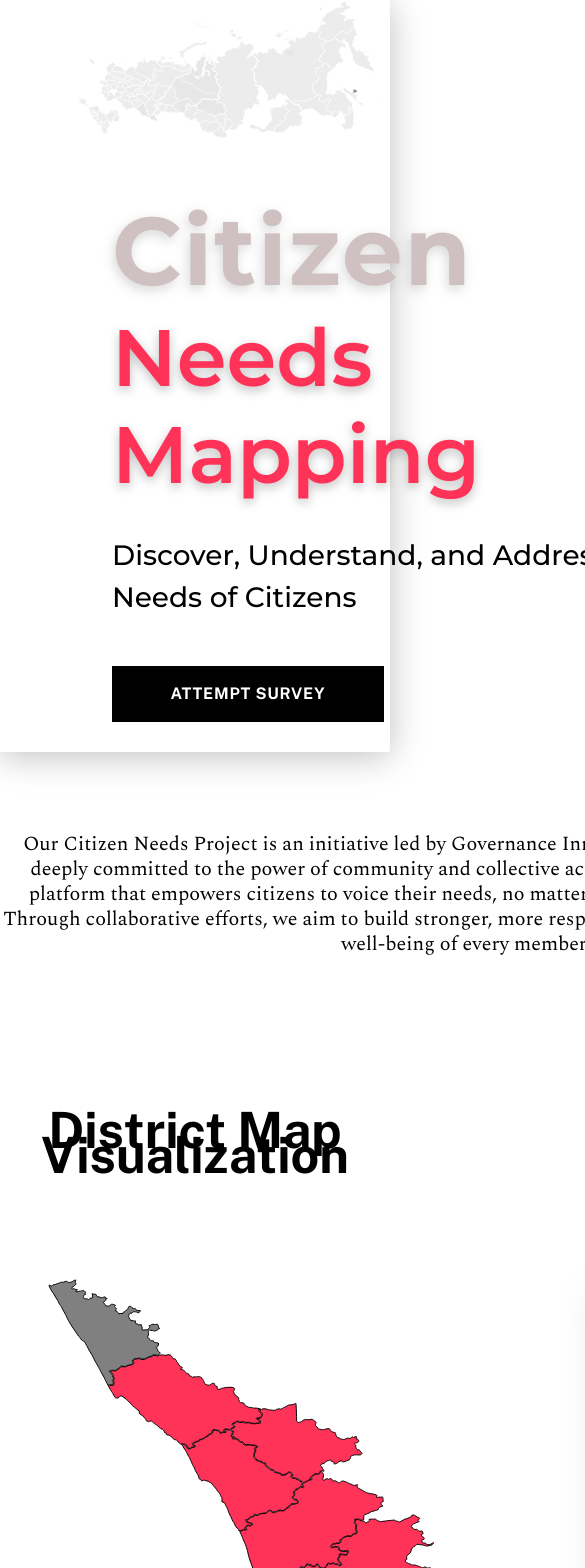
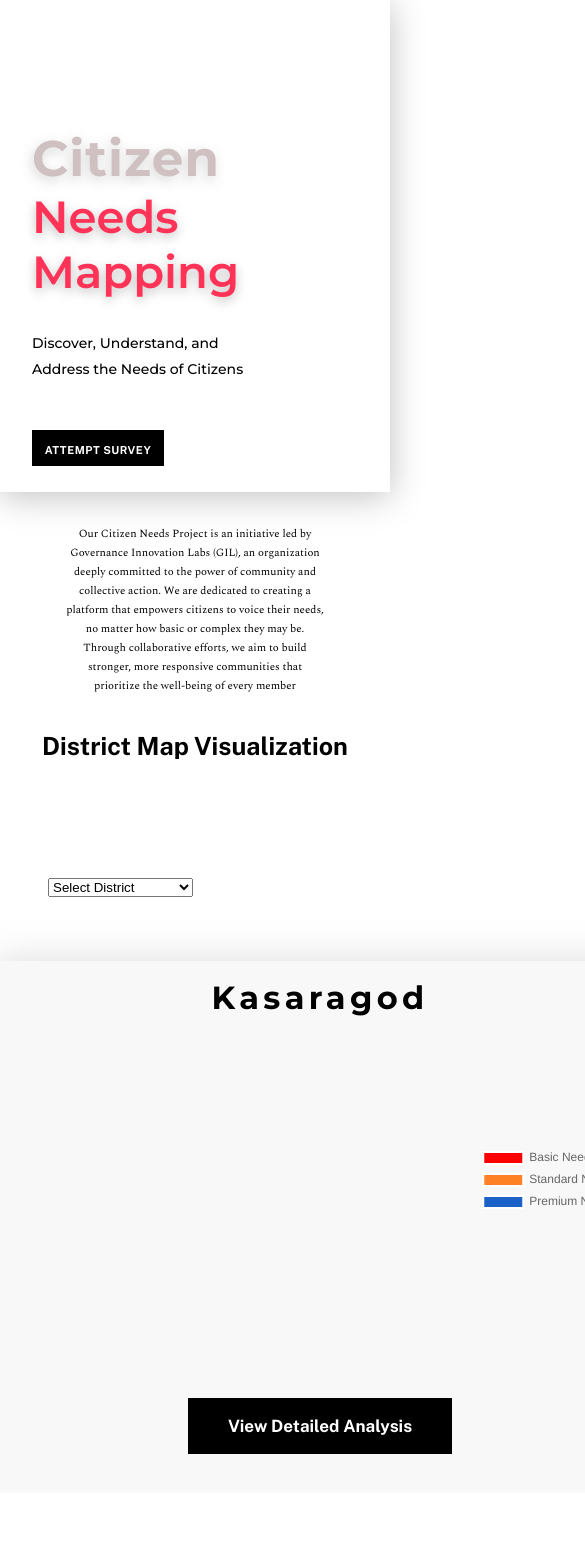
Before and after one commit to Mekhadev2025/Citizens-Needs-Mapping, a React (Vite) app in the folder client/: page / in a window 390 px wide. Shown: the top 1568 px of the page, 585 px wide, since content can reach past the window. After the commit the page ends 1493 px from the top, so only its background shows below. Built offline with nearby package versions, Linux system fonts and the light colour scheme; no server answers.

Commit message:
reposiveness

```diff
--- a/client/src/components/Hero/Hero.css
+++ b/client/src/components/Hero/Hero.css
@@ -71,3 +71,49 @@ cursor:pointer;
     color:white;
     transition:.5s ease all ;
 }
+
+
+@media screen and (max-width:480px)
+{
+    .hero{
+    background-image:none;
+    margin:0;
+    height: 30.75rem;
+    }
+    .heroTitle1{
+        font-size: 3.125rem;
+font-style: normal;
+font-weight: 700;
+line-height: normal;
+letter-spacing: 0.0625rem;
+margin-top:8rem;
+margin-left:2rem;
+    }
+    .heroTitle2{
+        font-size: 2.8125rem;
+font-style: normal;
+font-weight: 600;
+line-height: normal;
+margin:0;
+margin-left:2rem;
+    }
+    .heroContent{
+        width:14rem;
+font-size: 0.875rem;
+font-style: normal;
+font-weight: 500;
+line-height: 1.59375rem;
+margin-left:2rem;
+    }
+    .heroButton{
+        width: 8.25rem;
+height: 2.25rem;
+font-size: 0.6875rem;
+font-style: normal;
+font-weight: 700;
+line-height: 2.59375rem;
+letter-spacing: 0.03094rem;
+margin-left:2rem;
+    }
+
+}
--- a/client/src/components/Map/Map.css
+++ b/client/src/components/Map/Map.css
@@ -83,3 +83,19 @@ margin-top:2rem;
     width:40rem;
   }
 }
+
+@media screen and (max-width:480px)
+{
+  .mapTitle{
+    font-size: 1.5625rem;
+font-style: normal;
+font-weight: 700;
+line-height: 2.4375rem;
+  }
+  .mapContainer{
+    flex-direction:column
+  }
+  .selectDist{
+    margin-left:3rem;
+  }
+}
--- a/client/src/components/Map/Map.jsx
+++ b/client/src/components/Map/Map.jsx
@@ -1,17 +1,21 @@
-import React, { useState,useEffect } from "react";
+import React, { useState, useEffect } from "react";
 import Chart from "../../components/Chart/Chart";
 import "../Map/Map.css";
 import { useNavigate } from "react-router-dom";
 import axios from "axios";
+
 const Map = ({ selectDistrict, onSelectDistrict }) => {
   const navigate = useNavigate();
   const [selectedDistrict, setSelectedDistrict] = useState("Kasaragod");
   const [cardContent, setCardContent] = useState(false);
+  const [propsData, setPropsData] = useState({});
+  const [screenWidth, setScreenWidth] = useState(window.innerWidth);
+
   const districtColors = {
     defaultColor: "#FF3358",
     selectedColor: "grey",
   };
-  const [propsData, setPropsData] = useState({});
+
   const fetchData = async (districtId) => {
     try {
       const response = await axios.get(
@@ -20,9 +24,6 @@ const Map = ({ selectDistrict, onSelectDistrict }) => {
       const data = response.data;
       console.log(data);
       setPropsData(data);
-      // console.log("props",propsData.district)
-      // console.log("data=",data.district)
-      // console.log("PropsData",propsData)
     } catch (error) {
       console.error("Error fetching data:", error);
     }
@@ -31,6 +32,7 @@ const Map = ({ selectDistrict, onSelectDistrict }) => {
   const handleSubmit = (district) => {
     navigate(`/analysis?district=${district}`);
   };
+
   const handleDistrictClick = (districtId) => {
     console.log(districtId);
     fetchData(districtId);
@@ -39,15 +41,33 @@ const Map = ({ selectDistrict, onSelectDistrict }) => {
     onSelectDistrict(districtId);
   };
 
-    useEffect(()=>{
-      handleDistrictClick("Kasaragod")
-    },[])
+  useEffect(() => {
+    handleDistrictClick("Kasaragod");
+  }, []);
+
+  // Function to update screen width when the window is resized
+  const updateScreenWidth = () => {
+    setScreenWidth(window.innerWidth);
+  };
+
+  // Add an event listener to track window resize
+  useEffect(() => {
+    window.addEventListener("resize", updateScreenWidth);
+
+    // Clean up the event listener when the component unmounts
+    return () => {
+      window.removeEventListener("resize", updateScreenWidth);
+    };
+  }, []);
+
   return (
     <>
       <h1 className="mapTitle">District Map Visualization</h1>
       <div className="mapContainer">
-        <div className="mapImg">
-          <svg
+        {screenWidth > 480 ? (
+
+          <div className="mapImg">
+             <svg
             width="508"
             height="682"
             viewBox="0 0 508 682"
@@ -261,7 +281,31 @@ const Map = ({ selectDistrict, onSelectDistrict }) => {
               />
             </g>
           </svg>
-        </div>
+          </div>
+        ) : (
+
+          <div className="selectDist">
+            < select>
+              <option value="">Select District</option>
+              <option value="">Kasaragod</option>
+              <option value="">Kannur</option>
+              <option value="">Kozhikode</option>
+              <option value="">Malappuram</option>
+              <option value="">Palakkad</option>
+              <option value="">Wayanad</option>
+              <option value="">Thrissur</option>
+              <option value="">Ernakulam</option>
+              <option value="">Idukki</option>
+              <option value="">Kottayam</option>
+              <option value="">Alappuzha</option>
+              <option value="">Pathanamthitta</option>
+              <option value="">Kollam</option>
+              <option value="">Thiruvananthapuram</option>
+
+
+            </select>
+          </div>
+        )}
         <div className="card">
           <>
             <h1 className="cardTitle">{selectedDistrict}</h1>
@@ -271,7 +315,7 @@ const Map = ({ selectDistrict, onSelectDistrict }) => {
                 className="cardButton"
                 onClick={() => handleSubmit(selectedDistrict)}
               >
-                View Detailed analysis
+                View Detailed Analysis
               </button>
             </div>
           </>
--- a/client/src/pages/AttemptSurvey/Survey.jsx
+++ b/client/src/pages/AttemptSurvey/Survey.jsx
@@ -62,7 +62,7 @@ const Survey = () => {
         console.log("Thank you for your contribution");
         setFormData("")
          setSubmit(true)
-        // You can perform any additional actions here after a successful submission.
+
       } else {
         console.error("Error submitting the form");
       }
--- a/client/src/pages/Home/Home.css
+++ b/client/src/pages/Home/Home.css
@@ -11,3 +11,20 @@
     margin-top:5rem;
     margin-bottom:10rem;
  }
+
+
+ @media screen and (max-width:480px)
+ {
+   .homeDescription{
+      text-align: center;
+      font-family: Spectral;
+      font-size: 0.6875rem;
+      font-style: normal;
+      font-weight: 400;
+      line-height: 1.1875rem;
+      width: 16.1875rem;
+       margin-top:2rem;
+       margin-bottom:2rem;
+   }
+
+ }
```
